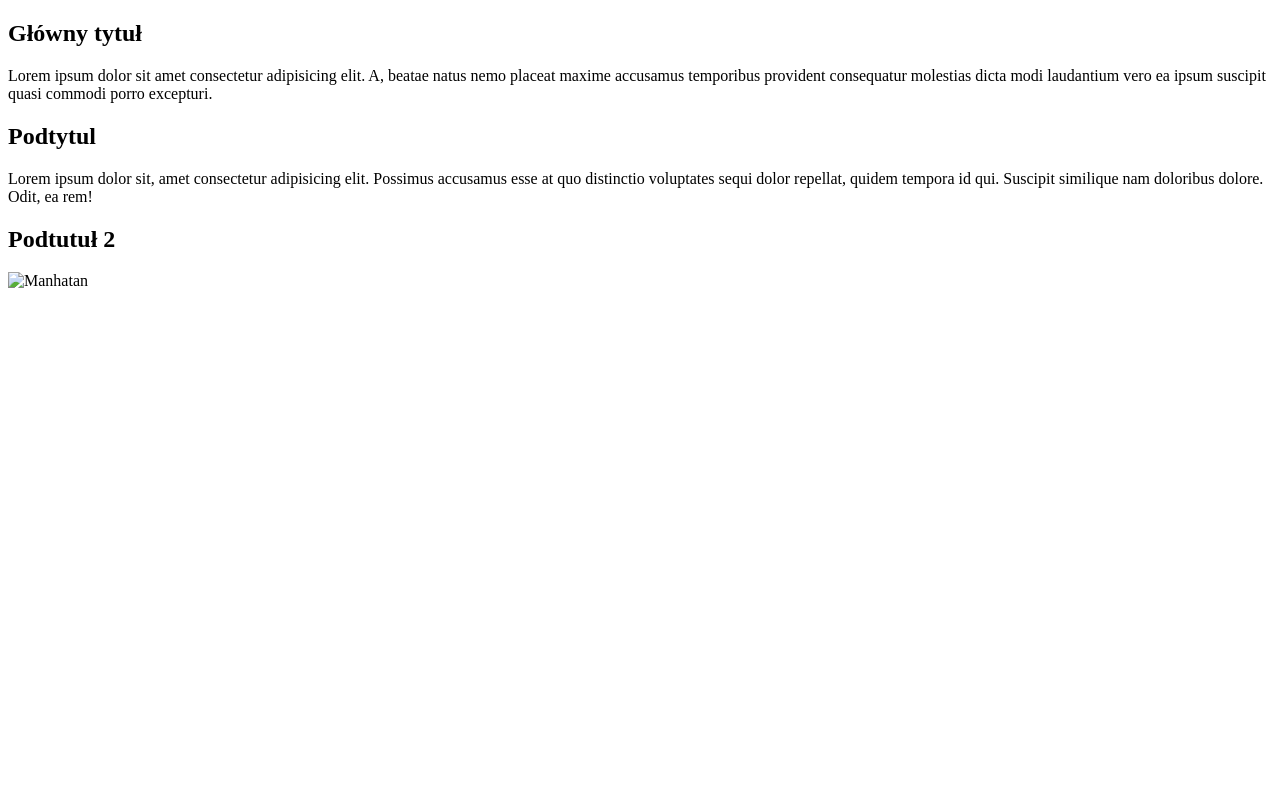
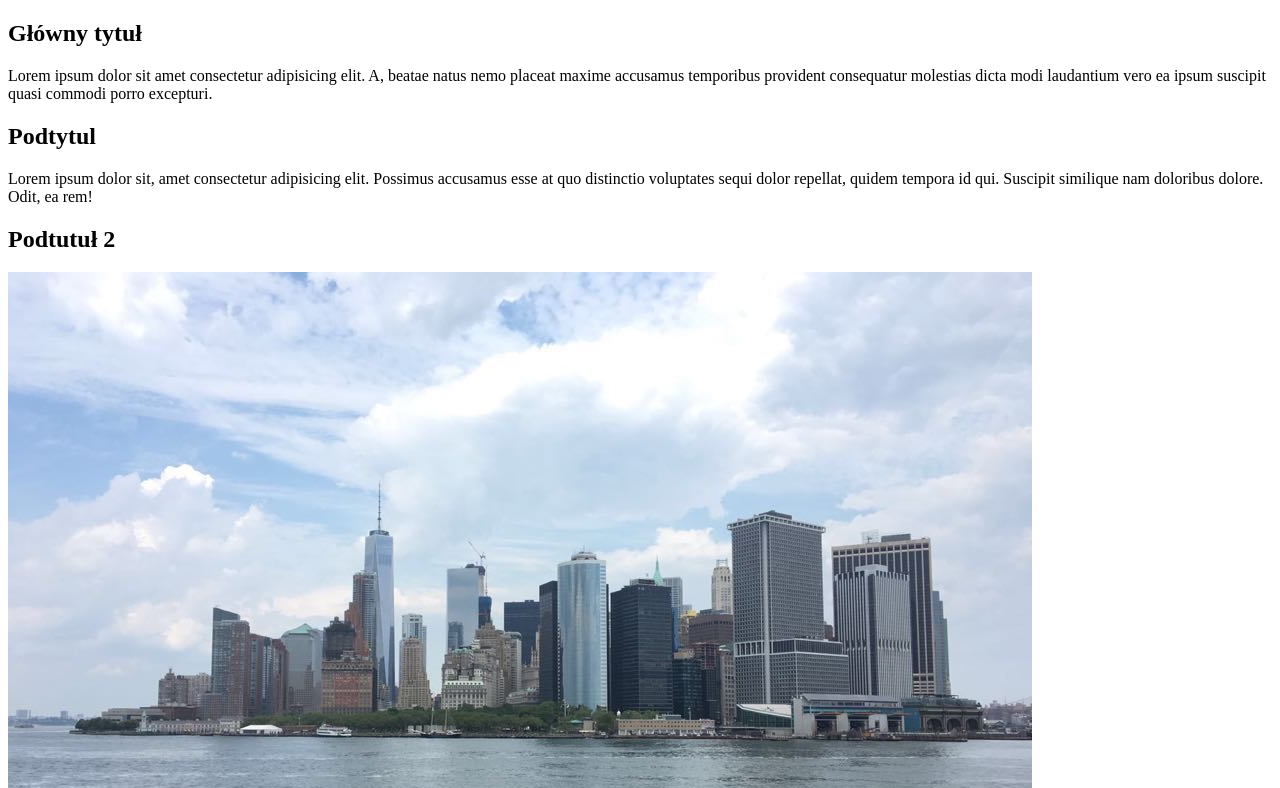
Before and after one commit to micharosa211/zadanie14, a plain HTML site: page index.html in a window 1280 px wide. Shown: the top 788 px of the page. Drawn offline with Linux system fonts and the light colour scheme.

Commit message:
poprawka załączenia zdjęcia

```diff
--- a/index.html
+++ b/index.html
@@ -24,7 +24,7 @@
             <!-- nazwa podtytyłu 2 -->
             <h2>Podtutuł 2</h2>
             <!-- zdjęcie -->
-            <img src="c:\\users/agnie/onedrive/pulpit/img_0079.jpg" alt="Manhatan">
+            <img src="img.jpg" alt="Manhatan">
 </article>
 </body>
 </html>
```
Also changed, not shown: img.jpg (added).
